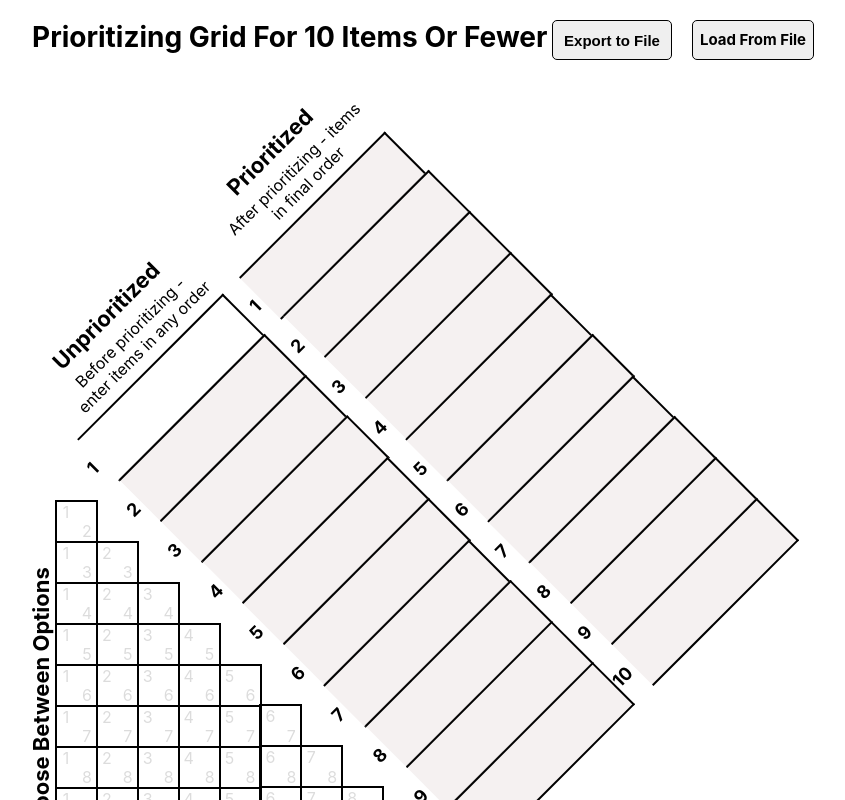
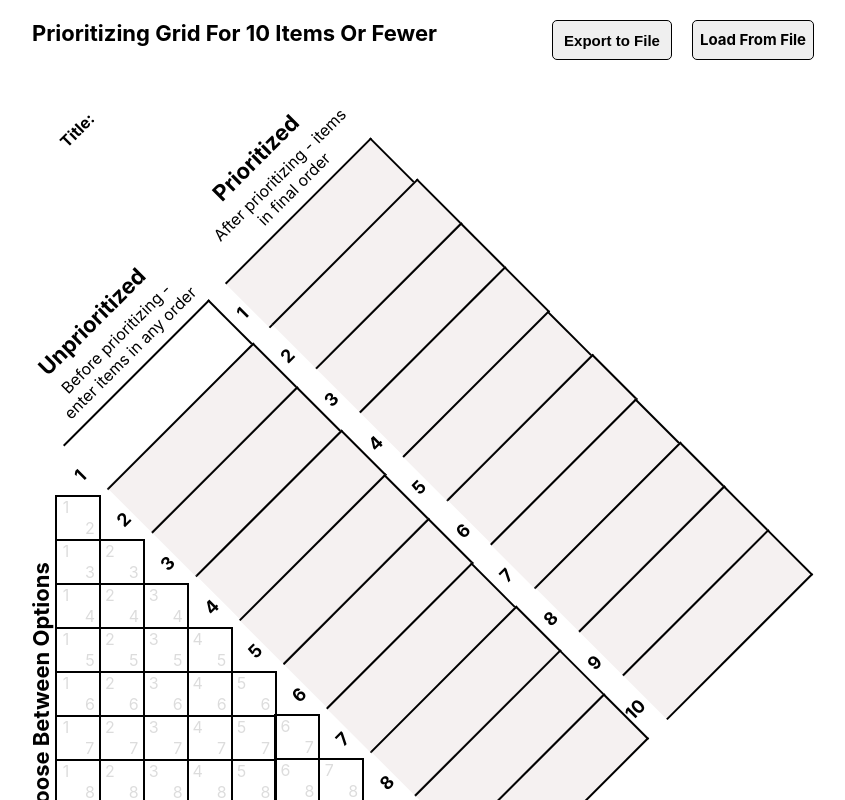
Before and after one commit to zFlux/prioritization-grid, a React (Create React App) app: page / in a window 1280 px wide. Shown: the top 800 px of the page, without its empty margins (68-913 px from the left). Built offline with nearby package versions, Linux system fonts and the light colour scheme.

Commit message:
feat(grid): Add a title to grid

```diff
--- a/src/components/ItemField.scss
+++ b/src/components/ItemField.scss
@@ -33,7 +33,7 @@
     font-size: 16px;
     margin-top: -2px;
     margin-left: 5px;
-    height: 52px;
+    height: 56px;
     width: 200px;
     resize: none;
     border-left: 0px solid black;
--- a/src/components/PrioritizationGrid.scss
+++ b/src/components/PrioritizationGrid.scss
@@ -4,7 +4,7 @@
     position: absolute;
     top: $prioritization-grid-top - 100px;
     left: $prioritization-grid-left;
-    font-size: 28px;
+    font-size: 22px;
     font-weight: bold;
 }
 
@@ -54,3 +54,35 @@
 .PrioritizationGridTitle button:hover {
     background-color: #ffffff;
 }
+
+.PrioritiesTitle {
+    z-index: -1;
+    rotate: $priortization-lists-rotate;
+    position: absolute;
+    text-align: center;
+    width: 320px;
+    height: 90px;
+    border: none;
+    resize: none;
+    border: 0px solid black;
+    top: $prioritization-grid-top + 20px;
+    left: $prioritization-grid-left - 60px;
+    font-size: 39px;
+    font-family: Arial, Helvetica, sans-serif;
+    font-weight: bold;
+}
+
+.PrioritiesTitle:focus {
+    border: none;
+    outline: none !important;
+}
+
+.PrioritiesTitleLabel {
+    z-index: -1;
+    rotate: $priortization-lists-rotate;
+    position: absolute;
+    font-weight: bold;
+    font-size: medium;
+    top: $prioritization-grid-top;
+    left: $prioritization-grid-left + 25px;
+}
--- a/src/components/PrioritizationGrid.tsx
+++ b/src/components/PrioritizationGrid.tsx
@@ -19,9 +19,16 @@ interface PrioritizationGridState {
     rankingOfItems: number[];
     choiceGrid: HashTable<HashTable<number>>;
     largestEditedItemIndex: number;
+    prioritiesTitle: string;
 }
 
 export default class PrioritizationGrid extends React.Component<PrioritizationGridProps,PrioritizationGridState> {
+
+    focusRef = React.createRef<HTMLTextAreaElement>();
+
+    componentDidMount() {
+      this.focusRef.current?.focus();
+    }
 
     constructor(props: PrioritizationGridProps) {
         super(props);
@@ -31,13 +38,19 @@ export default class PrioritizationGrid extends React.Component<PrioritizationGr
             listOfResultItems: INITIAL_LIST_OF_RESULT_ITEMS,
             rankingOfItems: INITIAL_RANKING_OF_ITEMS,
             choiceGrid: {},
-            largestEditedItemIndex: 0
+            largestEditedItemIndex: 0,
+            prioritiesTitle: ''
         }
         this.itemListChange = this.itemListChange.bind(this);
         this.choiceGridChange = this.choiceGridChange.bind(this);
         this.handleFileInputChange = this.handleFileInputChange.bind(this);
         this.setChosenValue = this.setChosenValue.bind(this);
         this.getChosenValue = this.getChosenValue.bind(this);
+        this.handlePrioritiesTitleChange = this.handlePrioritiesTitleChange.bind(this);
+    }
+
+    handlePrioritiesTitleChange(event: ChangeEvent<HTMLTextAreaElement>) {
+        this.setState({ prioritiesTitle: event.currentTarget.value });
     }
 
     setChosenValue(choiceOne: number, choiceTwo: number, chosen: number) {
@@ -131,7 +144,7 @@ export default class PrioritizationGrid extends React.Component<PrioritizationGr
             const jsonData = JSON.parse(event.target?.result?.toString() || '');
             let listOfItems = jsonData.listOfItems;
             listOfItems.unshift('');
-            setState({listOfItems: listOfItems, largestEditedItemIndex: jsonData.largestEditedItemIndex,choiceGrid: jsonData.choiceGrid},
+            setState({listOfItems: listOfItems, largestEditedItemIndex: jsonData.largestEditedItemIndex,choiceGrid: jsonData.choiceGrid, prioritiesTitle: jsonData.prioritiesTitle},
                 function() {
                     updateCountOfSelectedItemsFromChoiceGrid();
                     const updatedItemRankings = updateItemRankings();
@@ -148,15 +161,15 @@ export default class PrioritizationGrid extends React.Component<PrioritizationGr
         }
     }
 
-    exportJsonData(listOfItems: string[], countOfSelectedItems: number[], choiceGrid: HashTable<HashTable<number>>, largestEditedItemIndex: number) {
+    exportJsonData(listOfItems: string[], countOfSelectedItems: number[], choiceGrid: HashTable<HashTable<number>>, largestEditedItemIndex: number, prioritiesTitle: string) {
         let shiftedListOfItems = [...listOfItems];
         shiftedListOfItems.shift();
-        const data = { choiceGrid: choiceGrid, listOfItems: shiftedListOfItems, largestEditedItemIndex: largestEditedItemIndex };
+        const data = { choiceGrid: choiceGrid, listOfItems: shiftedListOfItems, largestEditedItemIndex: largestEditedItemIndex, prioritiesTitle: prioritiesTitle };
         const jsonData = JSON.stringify(data);
         const dataUri = `data:text/json;charset=utf-8,${encodeURIComponent(jsonData)}`;
         const link = document.createElement('a');
         link.href = dataUri;
-        link.download = 'priorities.json';
+        link.download = this.state.prioritiesTitle + ' Priorities.json';
         link.click();
     }
 
@@ -168,8 +181,10 @@ export default class PrioritizationGrid extends React.Component<PrioritizationGr
                 Load From File
                 <input id="inputTag" type="file" accept=".json" onChange={this.handleFileInputChange} />
                 </label>
-                    <button onClick={() => this.exportJsonData(this.state.listOfItems, this.state.countOfSelectedItems, this.state.choiceGrid, this.state.largestEditedItemIndex)}>Export to File</button>
+                    <button onClick={() => this.exportJsonData(this.state.listOfItems, this.state.countOfSelectedItems, this.state.choiceGrid, this.state.largestEditedItemIndex, this.state.prioritiesTitle)}>Export to File</button>
                 </div>
+                <div className='PrioritiesTitleLabel'>Title:</div>
+                <textarea ref={this.focusRef} className='PrioritiesTitle' autoFocus onChange={this.handlePrioritiesTitleChange} value={this.state.prioritiesTitle}/>
                 <ItemGrid itemList={this.state.listOfItems} largestEditedItemIndex={this.state.largestEditedItemIndex} resultList={this.state.listOfResultItems} onChange={this.itemListChange} />
                 <ChoiceGrid gridSize={10} choiceGridData={this.state.choiceGrid} largestEditedItemIndex={this.state.largestEditedItemIndex} onChange={this.choiceGridChange} />
                 <ResultGrid countOfSelectedItems={this.state.countOfSelectedItems} rankingsOfItems={this.state.rankingOfItems} />
--- a/src/components/ResultGrid.scss
+++ b/src/components/ResultGrid.scss
@@ -1,7 +1,7 @@
 @import '../styles/variables.scss';
 
-$result-grid-top: $prioritization-grid-top + 340px;
-$result-grid-left: $prioritization-grid-left - 24px;
+$result-grid-top: $prioritization-grid-top + 350px;
+$result-grid-left: $prioritization-grid-left - 23px;
 
 .ResultGrid, .ResultGridTitle {
   position: absolute;
@@ -34,7 +34,7 @@ $result-grid-left: $prioritization-grid-left - 24px;
     display: flex;
     justify-content: center;
     align-items: center;
-    width: 37px;
+    width: 37.5px;
     height: 45px;
     border: 2px solid black;
     margin: -1px;
--- a/src/styles/_variables.scss
+++ b/src/styles/_variables.scss
@@ -3,10 +3,8 @@ $priortization-lists-rotate: -45deg;
 $prioritization-grid-left: 100px;
 $prioritization-grid-top: 120px;
 
-$choice-grid-top: 380px;
+$choice-grid-top: 375px;
 $choice-grid-left: 23px;
 
-$choice-grid-col-width: 39px;
-$choice-grid-row-height: 39px;
-
-$result-grid-top: $choice-grid-top + 430px;
+$choice-grid-col-width: 42px;
+$choice-grid-row-height: 42px;
```
